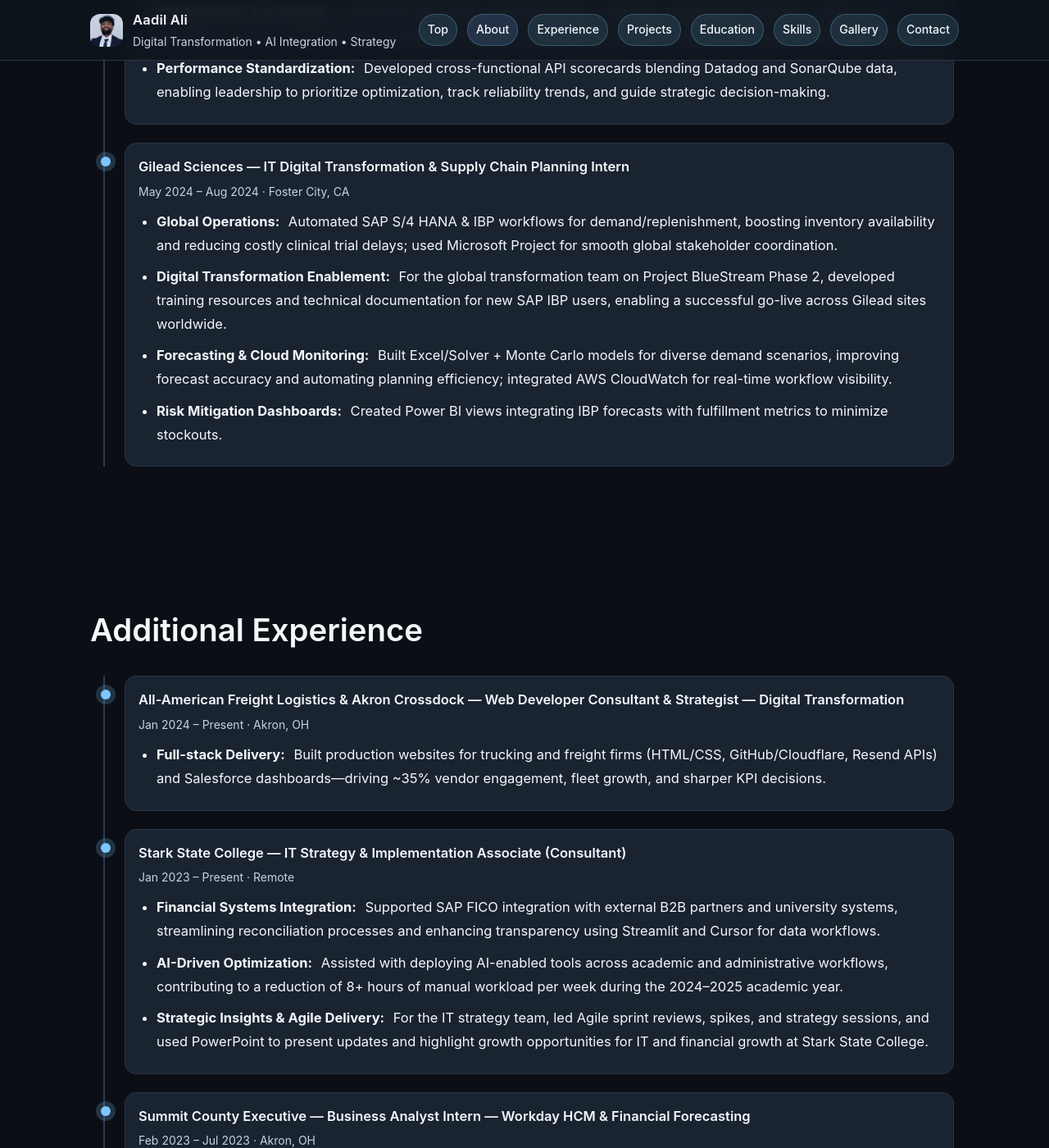
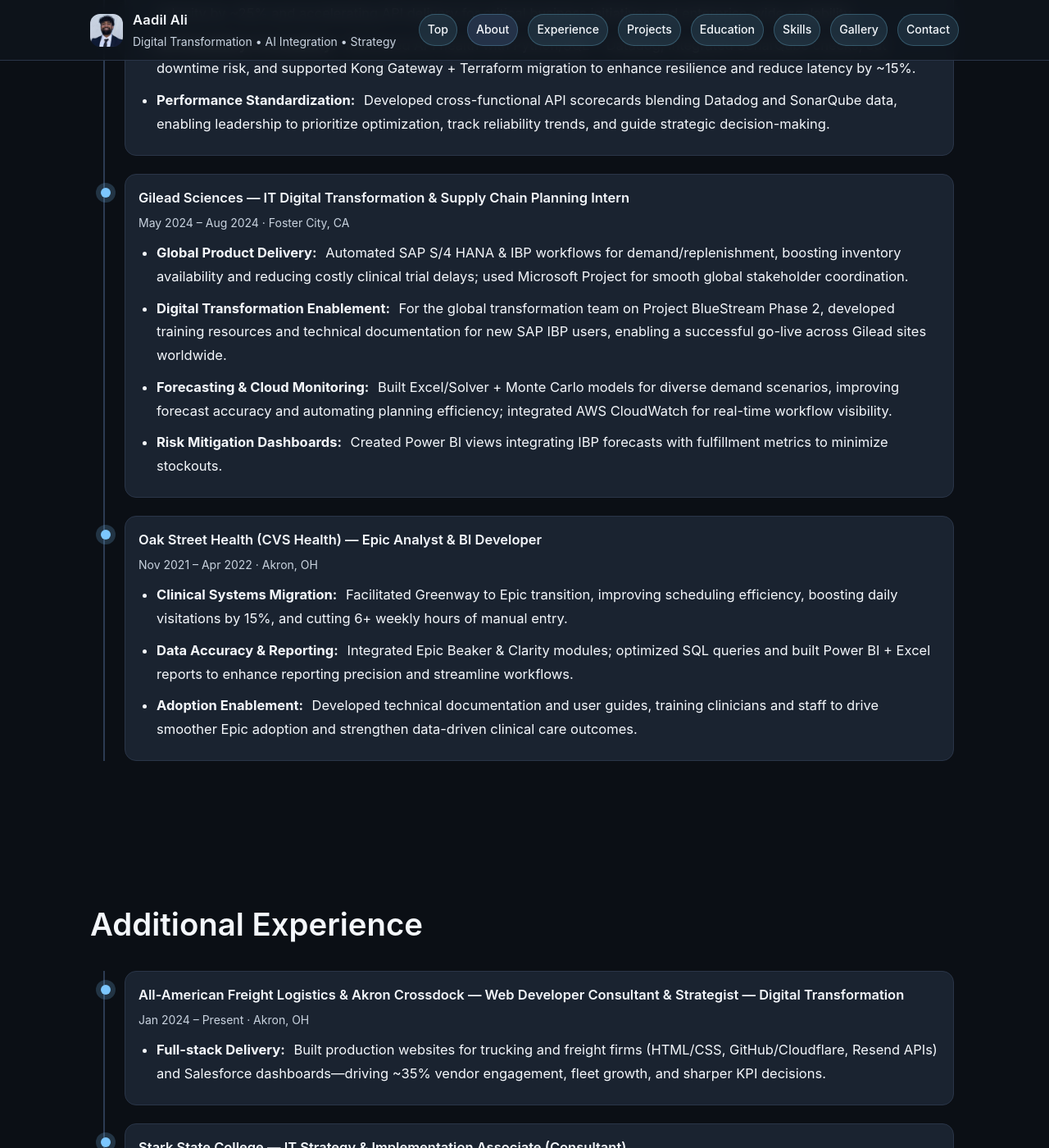
Before and after one commit to aaadil777/aaadil777.github.io, a Jekyll site: the page built from index.md, in a window 1280 px wide and 1400 px high, scrolled down 1622 px. Shown: the whole window at 82% size. Built offline with Jekyll 4.4.1, drawn with Linux system fonts in a browser that asks for light colours; some of the changed text lies outside the part shown.

Commit message:
Update experience.yaml

```diff
--- a/_data/experience.yaml
+++ b/_data/experience.yaml
@@ -1,9 +1,10 @@
-- company: Caterpillar
-  role: Strategic Procurement & Planning Intern
+- company: Caterpillar Inc.
+  role: Digital Product Manager Intern (Procurement)
   dates: May 2025 – August 2025
   location: Peoria, IL
   bullets:
     - "Truckload Optimization: Led end-to-end development of a Power BI dashboard integrating Snowflake CTEs to improve full-truckload visibility, reduce shipping costs, enhance efficiency, and enable scalable dealer reporting."
+    - "Requirements Gathering: Developed project charter and documentation in coordination with ONE team stakeholders."
     - "Forecasting & Planning Tools: Built Excel optimization and forecasting models (PivotTables, Macros) to validate HVLV dealer order data across 256+ machines, increasing planning accuracy, reducing manual work, and improving decision quality."
     - "Supplier Performance & Recognition: Designed KPI-driven Power BI reports on cost variance and delivery timeliness; earned top honors in Caterpillar Procurement Case Competition for measurable cost savings and risk-mitigation strategies that strengthened overall supply chain resilience."
 
@@ -21,7 +22,16 @@
   dates: May 2024 – Aug 2024
   location: Foster City, CA
   bullets:
-    - "Global Operations: Automated SAP S/4 HANA & IBP workflows for demand/replenishment, boosting inventory availability and reducing costly clinical trial delays; used Microsoft Project for smooth global stakeholder coordination."
+    - "Global Product Delivery: Automated SAP S/4 HANA & IBP workflows for demand/replenishment, boosting inventory availability and reducing costly clinical trial delays; used Microsoft Project for smooth global stakeholder coordination."
     - "Digital Transformation Enablement: For the global transformation team on Project BlueStream Phase 2, developed training resources and technical documentation for new SAP IBP users, enabling a successful go-live across Gilead sites worldwide."
     - "Forecasting & Cloud Monitoring: Built Excel/Solver + Monte Carlo models for diverse demand scenarios, improving forecast accuracy and automating planning efficiency; integrated AWS CloudWatch for real-time workflow visibility."
     - "Risk Mitigation Dashboards: Created Power BI views integrating IBP forecasts with fulfillment metrics to minimize stockouts."
+
+- company: Oak Street Health (CVS Health)
+  role: Epic Analyst & BI Developer
+  dates: Nov 2021 – Apr 2022
+  location: Akron, OH
+  bullets:
+    - "Clinical Systems Migration: Facilitated Greenway to Epic transition, improving scheduling efficiency, boosting daily visitations by 15%, and cutting 6+ weekly hours of manual entry."
+    - "Data Accuracy & Reporting: Integrated Epic Beaker & Clarity modules; optimized SQL queries and built Power BI + Excel reports to enhance reporting precision and streamline workflows."
+    - "Adoption Enablement: Developed technical documentation and user guides, training clinicians and staff to drive smoother Epic adoption and strengthen data-driven clinical care outcomes."
```
